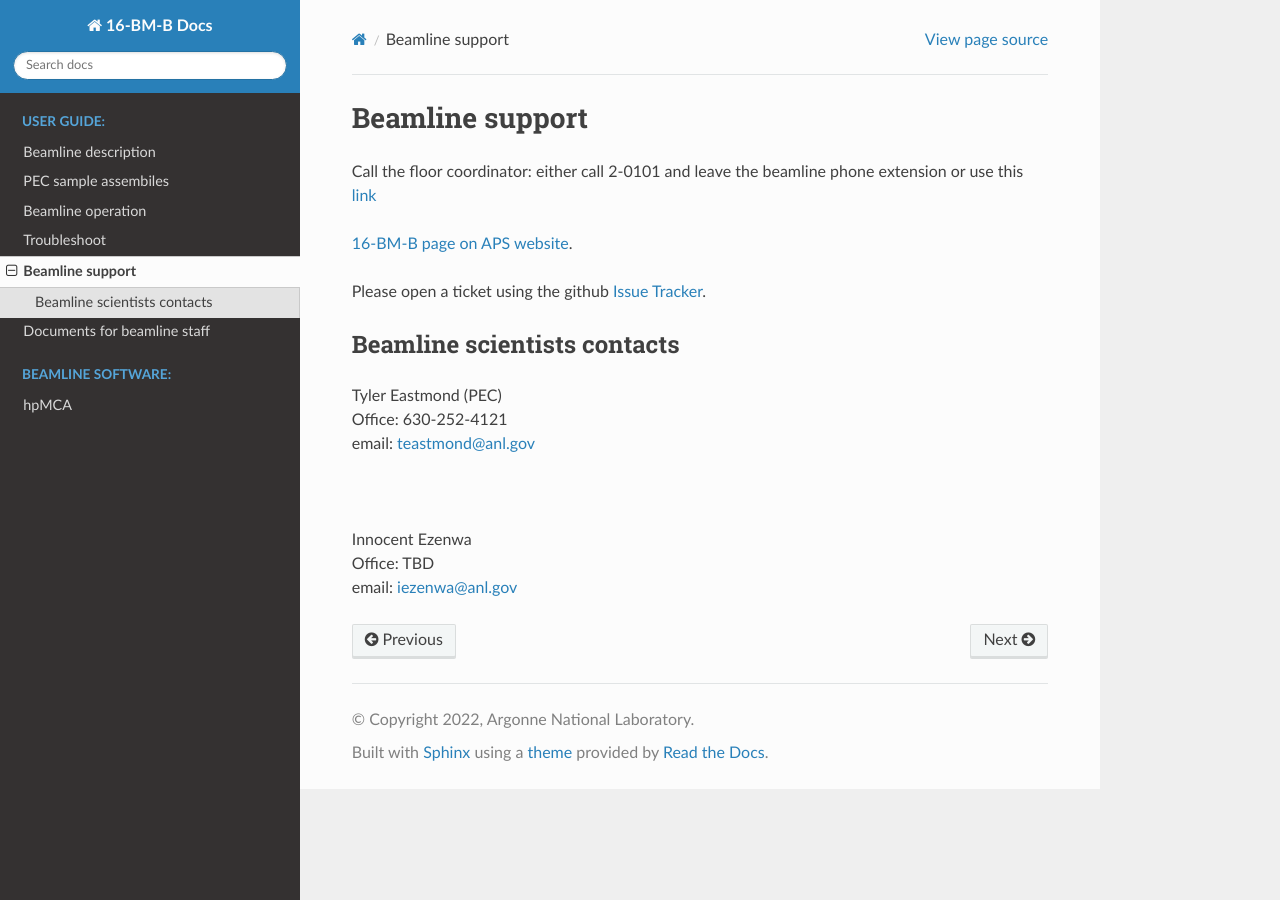
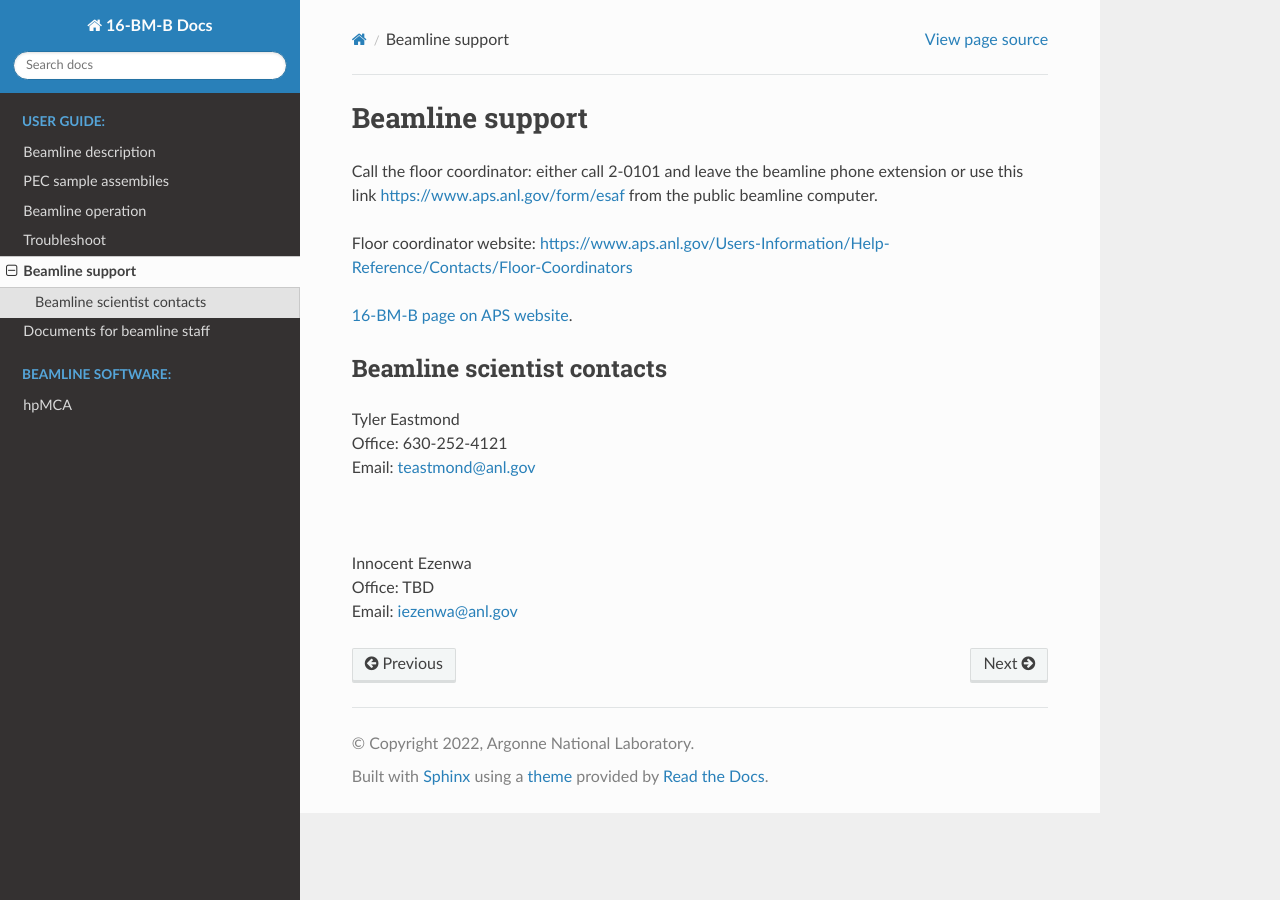
Before and after one commit to taeastmo/16BMB_manual, a Sphinx documentation site: the page built from docs/source/beamline_support.rst, in a window 1280 px wide. Built offline with Sphinx 7.4.7 and the Read the Docs theme 3.1.0, drawn with Linux system fonts in a browser that asks for light colours.

Commit message:
Update beamline_support.rst

```diff
--- a/docs/source/beamline_support.rst
+++ b/docs/source/beamline_support.rst
@@ -4,21 +4,21 @@ Beamline support
 ================
 
 Call the floor coordinator: either call 2-0101 and leave the beamline phone extension or use
-this `link <http://www.aps.anl.gov/Accelerator_Systems_Division/Accelerator_Operations_Physics/Internal/Reference/Test/index.php>`_
+this link `<https://www.aps.anl.gov/form/esaf>`_ from the public beamline computer.
+
+Floor coordinator website: `<https://www.aps.anl.gov/Users-Information/Help-Reference/Contacts/Floor-Coordinators>`_
 
 `16-BM-B page on APS website <https://www.aps.anl.gov/Beamlines/Directory/Details?beamline_id=87>`_.
 
-Please open a ticket using the github `Issue Tracker <https://github.com/hrubiak/16-BM-B/issues>`_.
-
-Beamline scientists contacts
+Beamline scientist contacts
 ----------------------------
 
-| Tyler Eastmond (PEC)
+| Tyler Eastmond
 | Office: 630-252-4121
-| email: teastmond@anl.gov
+| Email: teastmond@anl.gov
 
 |
 
 | Innocent Ezenwa
 | Office: TBD
-| email: iezenwa@anl.gov
+| Email: iezenwa@anl.gov
```
